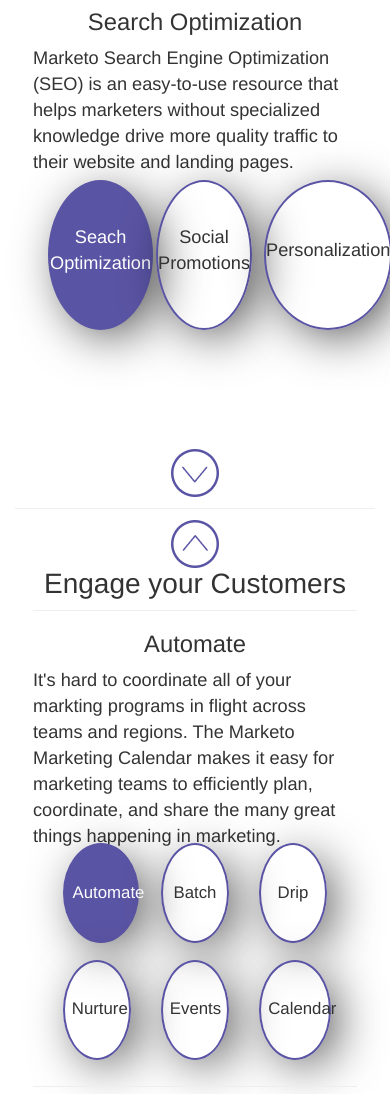
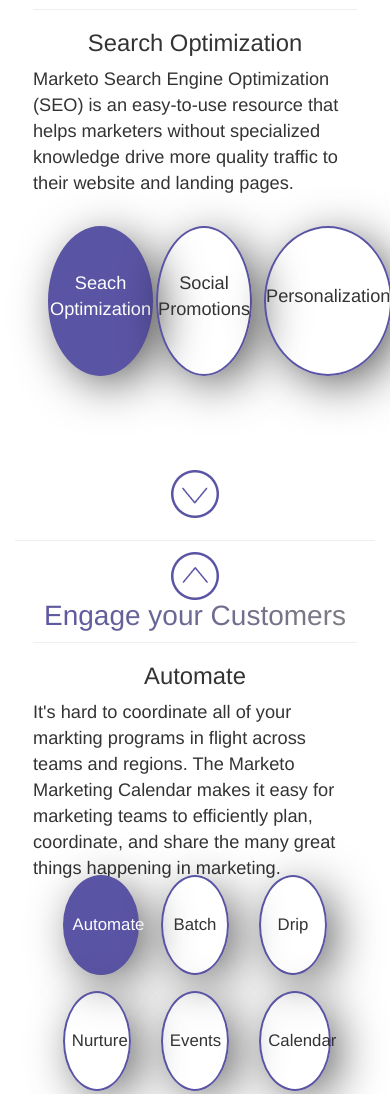
Before and after one commit to marketolive/heroku, a Python web app: template app/templates/en/verticals/b2b.html in a window 390 px wide. Shown: the part 1174-2268 px from the top of the page. Run offline with Jinja, Linux system fonts and the light colour scheme; the template is opened without the code that fills it: most values are stand-ins (such as "Sample title", 1, 10 or a date in 2020); form fields are guessed from the names that the template uses; some libraries are stand-ins or nearby versions.

Commit message:
add additional styling

```diff
--- a/app/static/b2b.js
+++ b/app/static/b2b.js
@@ -19,13 +19,16 @@ $(document).ready(function(){
 
 	$('.section2-options, .section3-options, .section4-options, .section5-options').hover(function(){
 		// mouse enter function
-		var container = $(this).parent().siblings().find('purple-background').replaceWith("");
-		console.log(container);
-
 		var order = $(this).attr('data-order');
 		order = order.split('-');
 		var section = order[0];
 		order = order[1];
+
+		// var sectionNumber = section + "-0";
+
+		// var theOne= $('div[data-order= sectionNumber]');
+		// console.log(theOne);
+
 
 		var position = b2b[section][order]["bp"];
 
@@ -34,6 +37,7 @@ $(document).ready(function(){
 		$('.'+section+'-copy').text(b2b[section][order]["description"]);
 		$('.'+section+'-image-container').css("background-position", position);
 	}, function(){
+		// mouse out function
 		if ($(this).hasClass("purple-background")){
 			$(this).css('background-color', 'white');
 			$(this).children().first().css('color', 'black');
--- a/app/static/base.css
+++ b/app/static/base.css
@@ -1,3 +1,9 @@
+/*Font declaration*/
+body {
+  font-family: "HelveticaNeue-Light", "Helvetica Neue Light", "Helvetica Neue", Helvetica, Arial, "Lucida Grande", sans-serif;
+   font-weight: 300;
+}
+
 .logo-nav {
   background-color: #5A54A4;
   border-radius: 50%;
--- a/app/static/business-frontpage.css
+++ b/app/static/business-frontpage.css
@@ -7,6 +7,9 @@ h2 {
     font-size: 2.0em;
     margin-top: 0px;
     margin-bottom: 0px;
+    background: -webkit-linear-gradient(-180deg, grey, #5a54a4);
+    -webkit-background-clip: text;
+     -webkit-text-fill-color: transparent;
 }
 
 h3 {
@@ -37,9 +40,11 @@ p {
 
 .tagline {
     font-size: 3.8em;
-    text-shadow: 0 0 10px #000;
-    color: #fff;
+    /*text-shadow: 0 0 10px #000;*/
+    color: white;
     text-align: center;
+    linear-gradient(to right, rgba(255,0,0,0), rgba(255,0,0,1));
+   /* linear-gradient(to bottom, rgba(90, 84, 164, 0), rgba(90, 84, 164, 1);*/
 }
 
 .subject-tagline {
@@ -47,6 +52,9 @@ p {
     color: white;
     font-size: 1.5em;
     text-align: center;
+    background: -webkit-linear-gradient(#eee, #5a54a4);
+    -webkit-background-clip: text;
+     -webkit-text-fill-color: transparent;
 }
 
 .subject-tagline-image {
@@ -204,6 +212,24 @@ p {
     padding-left: 0px;
 }
 
+.pad-bottom {
+    padding-bottom: 3%;
+}
+
+.mt-25 {
+    margin-top: 25px;
+}
+
+.flex-align-bottom {
+    display: flex;
+    align-items: flex-end;
+}
+
+.flex-align-start {
+    display: flex;
+    align-items: baseline;
+}
+
 footer {
     margin: 50px 0;
 }
--- a/app/templates/en/verticals/b2b.html
+++ b/app/templates/en/verticals/b2b.html
@@ -23,27 +23,35 @@
                     </div>
                 </div>
 
-                <div class="row mt-10">
+                <div class="row mt-10 flex-align-bottom">
                     <div class="col-md-3 col-xs-3">
-                        <h2 class="subject-tagline">DRIVE MORE AWARENESS</h2>
+                        <div class="flex-align-start">
+                            <h2 class="subject-tagline">DRIVE MORE AWARENESS</h2>
+                        </div>
                         <div data-menuanchor="driveMoreAwareness" class= "col-lg-10 col-md-10 col-xs-10 subject-tagline-image">
                             <a href="#DriveMoreAwareness"><img class="img-size img-responsive" src= "{{ url_for('static', filename='drive.png') }}" /></a>
                         </div>
                     </div>
                     <div class="col-md-3 col-xs-3">
-                        <h2 class="subject-tagline">ENGAGE YOUR CUSTOMER</h2>
+                        <div class="flex-align-start">
+                            <h2 class="subject-tagline">ENGAGE YOUR CUSTOMER</h2>
+                        </div>
                         <div class= "col-lg-10 col-md-10 col-xs-10 subject-tagline-image">
                             <a href="#EngageYourCustomer"><img class="img-size img-responsive" src= "{{ url_for('static', filename='engage.png') }}" /></a>
                         </div>
                     </div>
                     <div class="col-md-3 col-xs-3">
-                        <h2 class="subject-tagline">ALIGN WITH THE SALES TEAM</h2>
+                        <div class="flex-align-start">
+                            <h2 class="subject-tagline">ALIGN WITH THE SALES TEAM</h2>
+                        </div>
                         <div class= "col-lg-10 col-md-10 col-xs-10 subject-tagline-image">
                             <a href="#AlignWithSales"><img class="img-size img-responsive" src= "{{ url_for('static', filename='sales.png') }}" /></a>
                         </div>
                     </div>
                     <div class="col-md-3 col-xs-3">
-                        <h2 class="subject-tagline">MEASURE YOUR SUCCESS</h2>
+                        <div class="flex-align-start">
+                            <h2 class="subject-tagline">MEASURE YOUR SUCCESS</h2>
+                        </div>
                         <div class= "col-lg-10 col-md-10 col-xs-10 subject-tagline-image">
                             <a href="#MeasureYourSuccess"><img class="img-size img-responsive" src= "{{ url_for('static', filename='report.png') }}" /></a>
                         </div>
@@ -74,6 +82,8 @@
                 <div class="row indent">
                     <div class="col-md-6 col-lg-6 col-xs-12">
 
+                    <hr>
+
                         <div class="section2-image-container fixed-height">
                             <!-- <img class="section2-image-container" src="{{ url_for('static', filename= 'tofu.png') }}" /> -->
                         </div>
@@ -87,7 +97,7 @@
 
                         <p class="section2-copy">Marketo Search Engine Optimization (SEO) is an easy-to-use resource that helps marketers without specialized knowledge drive more quality traffic to their website and landing pages.</p>
 
-                        <div class="col-lg-12 col-md-12 col-xs-12 mt-12 no-pad">
+                        <div class="col-lg-12 col-md-12 col-xs-12 mt-12 no-pad mt-25">
                             <div class="col-lg-4 col-md-4 col-xs-4">
                                 <div data-order="section2-0" class="section2-options purple-background">
                                     <p class="text-center white-text">Seach Optimization</p>
@@ -110,7 +120,7 @@
                     </div>
                 </div>
 
-                    <div class="arrow-container-down">
+                    <div class="arrow-container-down pad-bottom">
                         <img class="inner-arrow-container" src="{{ url_for('static', filename= 'downarrow-purp.png') }}"/>
                     </div>
             </div>
@@ -191,7 +201,7 @@
 
                 </div>
 
-                <div class="arrow-container-down">
+                <div class="arrow-container-down pad-bottom">
                     <img class="inner-arrow-container" src="{{ url_for('static', filename= 'downarrow-purp.png') }}"/>
                 </div>
             </div>
@@ -211,6 +221,8 @@
 
                 <div class="row indent">
                     <div class="col-md-6">
+
+                        <hr>
 
                         <div class="section4-image-container">
                             <!-- <img class="section4-image-container" src="{{ url_for('static', filename= 'align1.png') }}" /> -->
```
